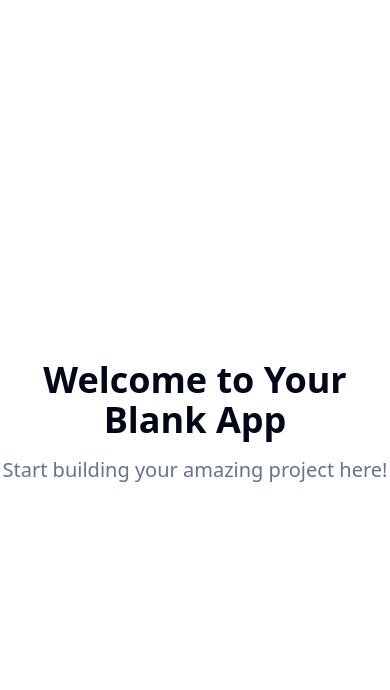
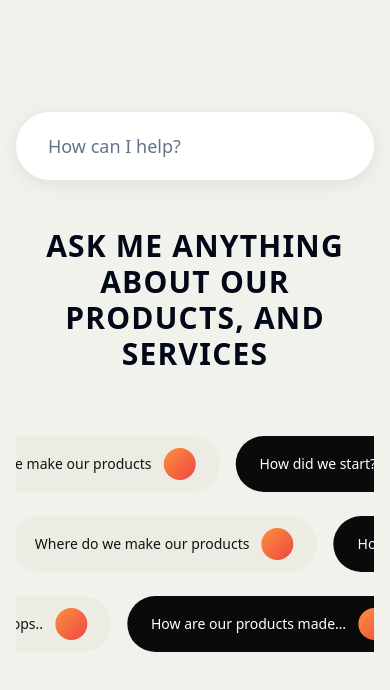
Before and after one commit to franmillaauria/arcos-chat, a React (Vite) app: page / in a window 390 px wide. Shown: the top 690 px of the page. Built offline with nearby package versions, Linux system fonts and the light colour scheme.

Commit message:
feat: Implement AI Webchat Hero section
Adds a full-screen AI Webchat Hero section with a centered container, input field, and animated chips. The section features a light background and responsive design for different screen sizes. Chips are interactive, populating the input field on click.

```diff
--- a/index.html
+++ b/index.html
@@ -3,11 +3,11 @@
   <head>
     <meta charset="UTF-8" />
     <meta name="viewport" content="width=device-width, initial-scale=1.0" />
-    <title>ai-hero-chat</title>
-    <meta name="description" content="Lovable Generated Project" />
+    <title>AI Assistant - Ask About Our Products</title>
+    <meta name="description" content="Ask our AI assistant anything about our products and services" />
     <meta name="author" content="Lovable" />
 
-    <meta property="og:title" content="ai-hero-chat" />
+    <meta property="og:title" content="045945d6-e665-4165-b154-e53810624282" />
     <meta property="og:description" content="Lovable Generated Project" />
     <meta property="og:type" content="website" />
     <meta property="og:image" content="https://lovable.dev/opengraph-image-p98pqg.png" />
--- /dev/null
+++ b/src/components/AIHeroWebchat.tsx
@@ -0,0 +1,97 @@
+import { useState } from "react";
+import { Input } from "@/components/ui/input";
+import { ChipRow } from "./ChipRow";
+
+const chipData = [
+  // Row 1 (slides right)
+  [
+    { text: "Where do we make our products", variant: "light" as const },
+    { text: "How did we start?", variant: "dark" as const },
+    { text: "Our latest products…", variant: "light" as const },
+    { text: "Our shops..", variant: "dark" as const },
+    { text: "How are our products made…", variant: "light" as const },
+  ],
+  // Row 2 (slides left)
+  [
+    { text: "Most premium…", variant: "dark" as const },
+    { text: "Where to find us", variant: "light" as const },
+    { text: "Our history…", variant: "dark" as const },
+    { text: "Where do we make our products", variant: "light" as const },
+    { text: "How did we start?", variant: "dark" as const },
+  ],
+  // Row 3 (slides right)
+  [
+    { text: "Our shops..", variant: "light" as const },
+    { text: "How are our products made…", variant: "dark" as const },
+    { text: "Most premium…", variant: "light" as const },
+    { text: "Where to find us", variant: "dark" as const },
+    { text: "Our history…", variant: "light" as const },
+  ],
+];
+
+const AIHeroWebchat = () => {
+  const [inputValue, setInputValue] = useState("");
+
+  const askAssistant = (chipText: string) => {
+    setInputValue(chipText);
+    // Here you would implement the actual AI assistant functionality
+    console.log("Asking assistant:", chipText);
+  };
+
+  const handleChipClick = (text: string) => {
+    askAssistant(text);
+  };
+
+  return (
+    <section className="min-h-screen bg-hero-bg">
+      <div className="mx-auto max-w-[1200px] px-4 py-28">
+        {/* Input */}
+        <div className="mb-12 flex justify-center">
+          <div className="relative w-full max-w-2xl">
+            <Input
+              type="text"
+              value={inputValue}
+              onChange={(e) => setInputValue(e.target.value)}
+              placeholder="How can I help?"
+              aria-label="Ask our AI assistant a question"
+              className="h-[68px] w-full rounded-full border-0 bg-white px-8 text-lg font-medium shadow-[0_4px_20px_rgba(0,0,0,0.08)] placeholder:text-muted-foreground focus-visible:ring-2 focus-visible:ring-primary focus-visible:ring-offset-2"
+            />
+          </div>
+        </div>
+
+        {/* Title */}
+        <div className="mb-16 text-center">
+          <h1 className="font-bold text-3xl tracking-[0.04em] uppercase text-foreground md:text-4xl">
+            ASK ME ANYTHING ABOUT OUR
+            <br />
+            PRODUCTS, AND SERVICES
+          </h1>
+        </div>
+
+        {/* Chip Rows */}
+        <div className="space-y-6 overflow-hidden">
+          <ChipRow
+            chips={chipData[0]}
+            direction="right"
+            speed="38s"
+            onChipClick={handleChipClick}
+          />
+          <ChipRow
+            chips={chipData[1]}
+            direction="left"
+            speed="46s"
+            onChipClick={handleChipClick}
+          />
+          <ChipRow
+            chips={chipData[2]}
+            direction="right"
+            speed="54s"
+            onChipClick={handleChipClick}
+          />
+        </div>
+      </div>
+    </section>
+  );
+};
+
+export default AIHeroWebchat;
--- /dev/null
+++ b/src/components/ChipRow.tsx
@@ -0,0 +1,65 @@
+interface Chip {
+  text: string;
+  variant: "light" | "dark";
+}
+
+interface ChipRowProps {
+  chips: Chip[];
+  direction: "left" | "right";
+  speed: string;
+  onChipClick: (text: string) => void;
+}
+
+export const ChipRow = ({ chips, direction, speed, onChipClick }: ChipRowProps) => {
+  const animationClass =
+    direction === "right"
+      ? speed === "38s"
+        ? "animate-slide-right-38"
+        : "animate-slide-right-54"
+      : "animate-slide-left-46";
+
+  // Double the chips for seamless loop
+  const doubledChips = [...chips, ...chips];
+
+  return (
+    <div className="relative overflow-hidden">
+      <div
+        className={`flex gap-4 w-[200%] ${animationClass} motion-reduce:animate-none hover:[animation-play-state:paused]`}
+        style={{ animationDuration: speed }}
+      >
+        {doubledChips.map((chip, index) => (
+          <ChipButton
+            key={`${chip.text}-${index}`}
+            text={chip.text}
+            variant={chip.variant}
+            onClick={() => onChipClick(chip.text)}
+          />
+        ))}
+      </div>
+    </div>
+  );
+};
+
+interface ChipButtonProps {
+  text: string;
+  variant: "light" | "dark";
+  onClick: () => void;
+}
+
+const ChipButton = ({ text, variant, onClick }: ChipButtonProps) => {
+  const baseClasses = "inline-flex items-center gap-3 rounded-full px-6 py-3 text-sm font-medium transition-all duration-200 hover:scale-105 cursor-pointer whitespace-nowrap";
+  const variantClasses = variant === "light"
+    ? "bg-hero-chip-light-bg text-hero-chip-light-text"
+    : "bg-hero-chip-dark-bg text-hero-chip-dark-text";
+
+  return (
+    <button
+      className={`${baseClasses} ${variantClasses}`}
+      onClick={onClick}
+      type="button"
+    >
+      <span className="text-sm md:text-base">{text}</span>
+      <div className="h-8 w-8 md:h-10 md:w-10 rounded-full bg-gradient-to-br from-orange-400 to-red-500 flex-shrink-0"></div>
+    </button>
+  );
+};
--- a/src/index.css
+++ b/src/index.css
@@ -35,6 +35,14 @@ All colors MUST be HSL.
     --border: 214.3 31.8% 91.4%;
     --input: 214.3 31.8% 91.4%;
     --ring: 222.2 84% 4.9%;
+
+    /* AI Webchat Colors */
+    --hero-bg: 57 17% 94%;
+    --chip-light-bg: 57 17% 91%;
+    --chip-light-text: 0 0% 7%;
+    --chip-dark-bg: 0 0% 4%;
+    --chip-dark-text: 0 0% 100%;
+    --input-shadow: 0 0% 0%;
 
     --radius: 0.5rem;
 
--- a/src/pages/Index.tsx
+++ b/src/pages/Index.tsx
@@ -1,14 +1,7 @@
-// Update this page (the content is just a fallback if you fail to update the page)
+import AIHeroWebchat from "@/components/AIHeroWebchat";
 
 const Index = () => {
-  return (
-    <div className="min-h-screen flex items-center justify-center bg-background">
-      <div className="text-center">
-        <h1 className="text-4xl font-bold mb-4">Welcome to Your Blank App</h1>
-        <p className="text-xl text-muted-foreground">Start building your amazing project here!</p>
-      </div>
-    </div>
-  );
+  return <AIHeroWebchat />;
 };
 
 export default Index;
--- a/tailwind.config.ts
+++ b/tailwind.config.ts
@@ -61,6 +61,13 @@ export default {
 					'accent-foreground': 'hsl(var(--sidebar-accent-foreground))',
 					border: 'hsl(var(--sidebar-border))',
 					ring: 'hsl(var(--sidebar-ring))'
+				},
+				'hero': {
+					bg: 'hsl(var(--hero-bg))',
+					'chip-light-bg': 'hsl(var(--chip-light-bg))',
+					'chip-light-text': 'hsl(var(--chip-light-text))',
+					'chip-dark-bg': 'hsl(var(--chip-dark-bg))',
+					'chip-dark-text': 'hsl(var(--chip-dark-text))'
 				}
 			},
 			borderRadius: {
@@ -84,11 +91,22 @@ export default {
 					to: {
 						height: '0'
 					}
+				},
+				'slide-right': {
+					'0%': { transform: 'translateX(0)' },
+					'100%': { transform: 'translateX(-100%)' }
+				},
+				'slide-left': {
+					'0%': { transform: 'translateX(-100%)' },
+					'100%': { transform: 'translateX(0)' }
 				}
 			},
 			animation: {
 				'accordion-down': 'accordion-down 0.2s ease-out',
-				'accordion-up': 'accordion-up 0.2s ease-out'
+				'accordion-up': 'accordion-up 0.2s ease-out',
+				'slide-right-38': 'slide-right 38s linear infinite',
+				'slide-right-54': 'slide-right 54s linear infinite',
+				'slide-left-46': 'slide-left 46s linear infinite'
 			}
 		}
 	},
```
